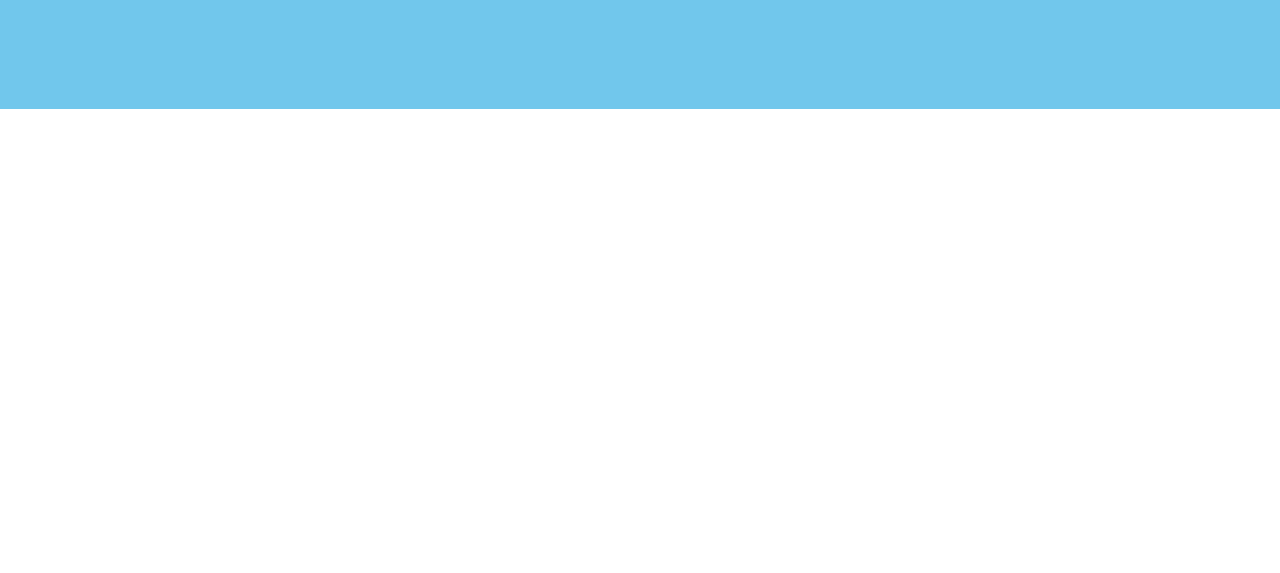
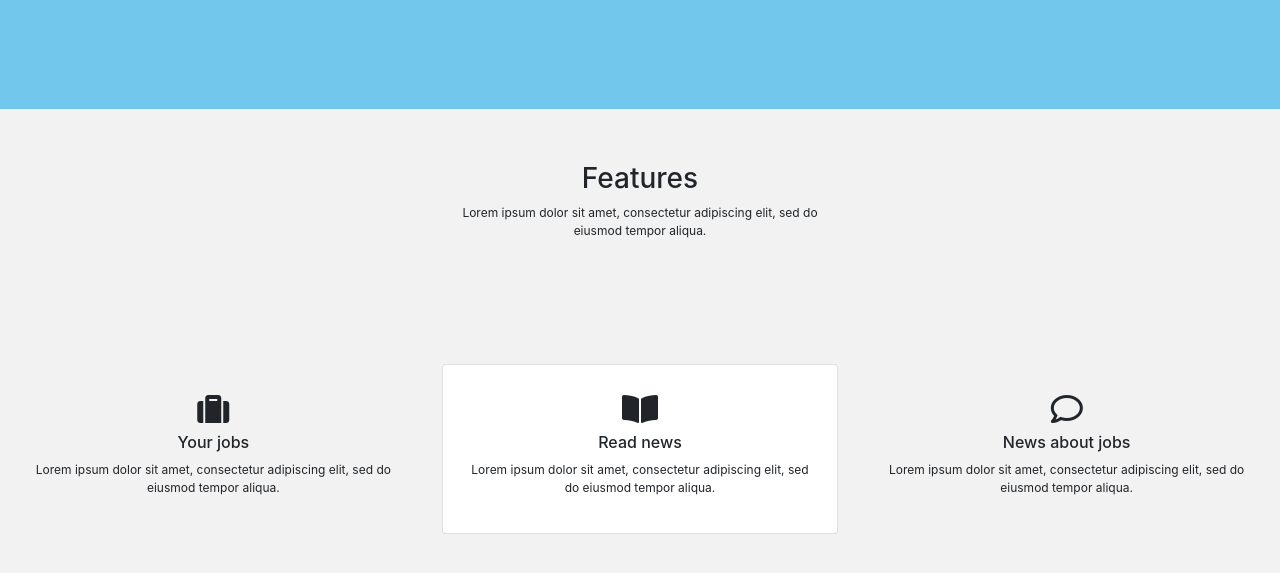
Before and after one commit to KatrinaFuller/iphone-clone-site, a plain HTML site: page index.html in a window 1280 px wide. Shown: the part 395-968 px from the top of the page. Before the commit the page ends 800 px from the top, so only its background shows below. Drawn offline with nearby package versions, Linux system fonts and the light colour scheme.

Commit message:
gray rows

```diff
--- a/index.html
+++ b/index.html
@@ -36,6 +36,33 @@
           Android</button>
       </div>
     </div>
+    <div class="row light-gray1">
+      <div class="offset-4 col-4 align-self-center text-center">
+        <h3>Features</h3>
+        <p>Lorem ipsum dolor sit amet, consectetur adipiscing elit, sed do eiusmod tempor aliqua.</p>
+      </div>
+    </div>
+    <div class="row light-gray2 align-items-center">
+      <div class="col-4 text-center">
+        <i class="fas fa-suitcase fa-2x py-2"></i>
+        <h6>Your jobs</h6>
+        <p>Lorem ipsum dolor sit amet, consectetur adipiscing elit, sed do eiusmod tempor aliqua.</p>
+      </div>
+      <div class="col-4 text-center">
+        <div class="card">
+          <div class="card-body">
+            <i class="fas fa-book-open fa-2x py-2"></i>
+            <h6>Read news</h6>
+            <p>Lorem ipsum dolor sit amet, consectetur adipiscing elit, sed do eiusmod tempor aliqua.</p>
+          </div>
+        </div>
+      </div>
+      <div class="col-4 text-center">
+        <i class="far fa-comment fa-2x py-2"></i>
+        <h6>News about jobs</h6>
+        <p>Lorem ipsum dolor sit amet, consectetur adipiscing elit, sed do eiusmod tempor aliqua.</p>
+      </div>
+    </div>
   </div>
 
 </body>
--- a/style.css
+++ b/style.css
@@ -22,3 +22,13 @@ p{
   border-radius: 16px;
   color: white;
 }
+
+.light-gray1{
+  background-color: #f2f2f2;
+  min-height: 25vh;
+}
+
+.light-gray2{
+  background-color: #f2f2f2;
+  min-height: 35vh;
+}
```
